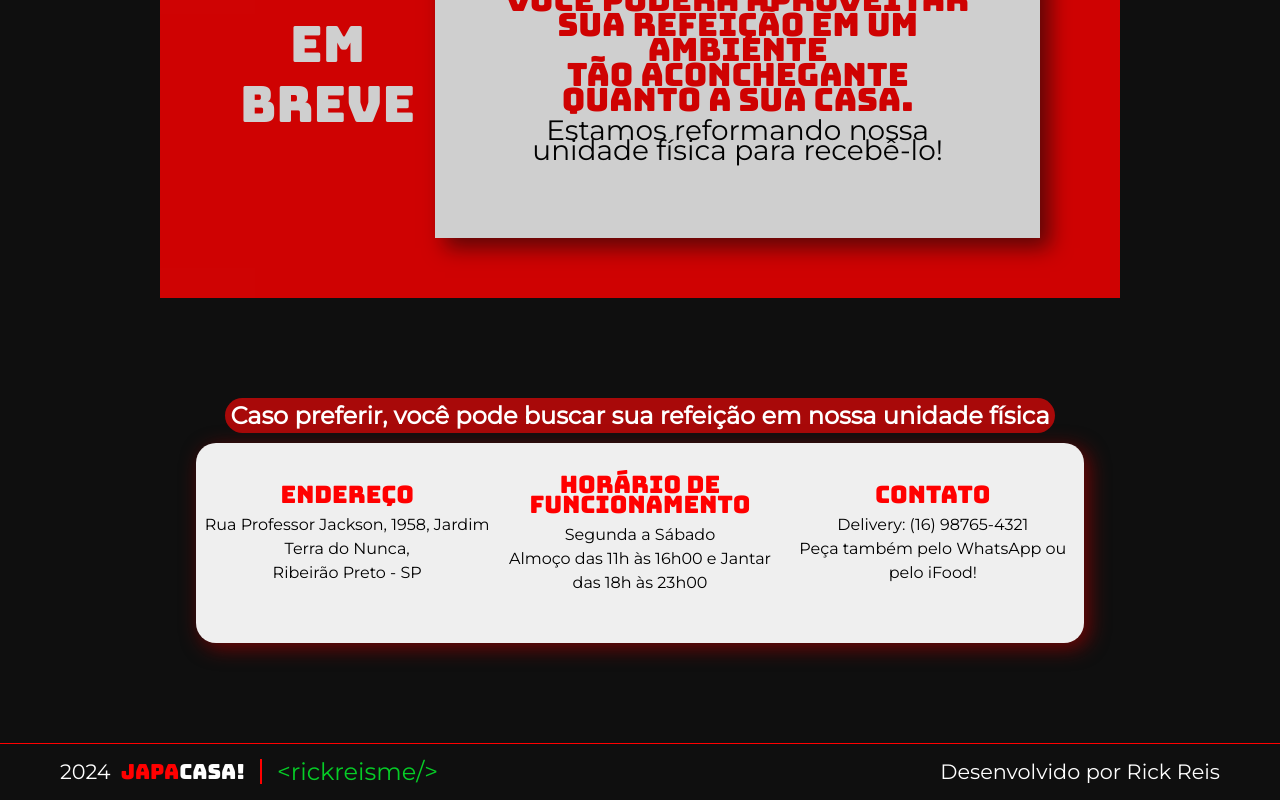
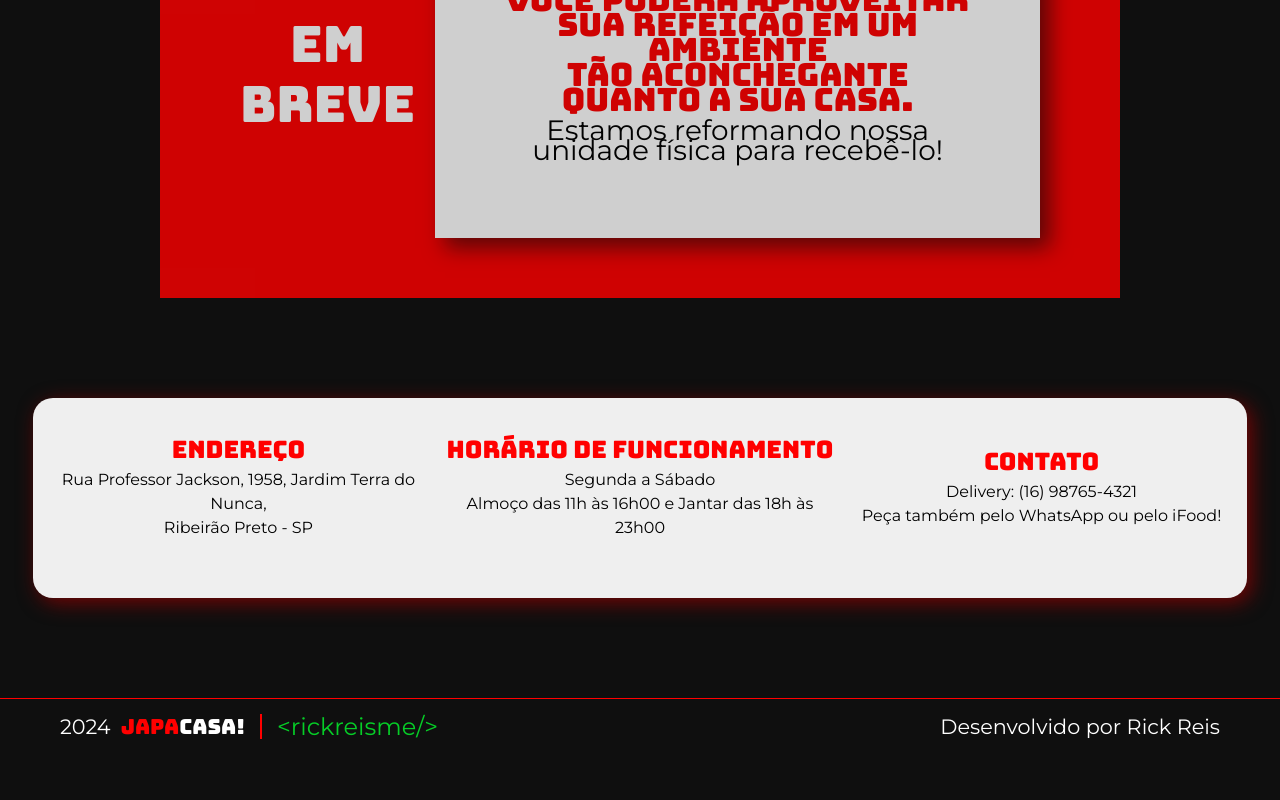
Before and after one commit to rickreisme/JapaCasa, a React (Vite) app: page / in a window 1280 px wide. Shown: the part 1511-2311 px from the top of the page. After the commit the page ends 2266 px from the top, so only its background shows below. Built offline with nearby package versions, Linux system fonts and the light colour scheme.

Commit message:
FIX - ajustando estilo

```diff
--- a/src/assets/styles/contentLocal.scss
+++ b/src/assets/styles/contentLocal.scss
@@ -3,6 +3,7 @@
     flex-direction: column;
     align-items: center;
     margin-top: 100px;
+    width: 100%;
     color: rgb(194, 190, 190);
     font-family: "Bungee", sans-serif;
     text-align: center;
@@ -25,15 +26,24 @@
 
     .home_local {
         display: flex;
-        align-items: center;
-        justify-content: center;
-        width: 75%;
-        height: 25vh;
+        min-height: 25vh;
         background-color: rgb(239, 239, 239);
         color: red;
-        padding: 0 5px;
         border-radius: 20px;
         box-shadow: 5px 5px 20px rgb(114, 5, 5);
+
+        .dados{
+            display: flex;
+            align-items: center;
+            justify-content: center;
+            gap: 10px;
+            width: 100%;
+            padding: 0 10px;
+
+            .dados-local {
+                width: 50%;
+            }
+        }
 
         h2 {
             font-size: 1.5rem;
@@ -45,9 +55,5 @@
             font-family: "Montserrat", sans-serif;
             color: black;
         }
-
-        .dados-local{
-          width: 100%;
-        }
     }
 }
--- a/src/assets/styles/sobre.scss
+++ b/src/assets/styles/sobre.scss
@@ -4,9 +4,7 @@
     align-items: center;
     justify-content: space-between;
     gap: 100px;
-    margin-top: 120px;
-    padding-left: 80px;
-    padding-right: 80px;
+    margin: 120px 80px 0;
     color: white;
 
     img {
@@ -16,7 +14,6 @@
 
     h3 {
         color: red;
-        font-weight: 400;
         margin-left: 5px;
         font-family: "Bungee", sans-serif;
     }
@@ -33,8 +30,7 @@
     align-items: center;
     justify-content: center;
     gap: 10px;
-    margin-top: 60px;
-    margin-bottom: 60px;
+    margin: 60px 0;
     color: white;
     font-family: "Bungee", sans-serif;
     text-align: center;
@@ -43,23 +39,4 @@
         width: 100%;
         height: 300px;
     }
-
-    .btn1 {
-        text-decoration: none;
-        background-color: red;
-        color: white;
-        margin-top: 10px;
-        transition:
-            color 0.3s ease-in,
-            background-color 0.3s ease-in;
-
-        h2 {
-            font-size: 16px;
-            text-align: center;
-        }
-    }
-    .btn1:hover {
-        color: black;
-        background-color: white;
-    }
 }
--- a/src/components/ContentLocal.tsx
+++ b/src/components/ContentLocal.tsx
@@ -3,12 +3,8 @@ import "../assets/styles/contentLocal.scss";
 const ContentLocal = () => {
     return (
         <div className="content_local" id="cont_local">
-            <div className="text-card2">
-                Caso preferir, você pode buscar sua refeição em nossa unidade
-                física
-            </div>
-
             <div className="home_local">
+                <div className="dados">
                     <div id="endereco" className="dados-local">
                         <h2>Endereço</h2>
                         <p>
@@ -20,8 +16,8 @@ const ContentLocal = () => {
                     <div id="funcionamento" className="dados-local">
                         <h2>Horário de funcionamento</h2>
                         <p>
-                        Segunda a Sábado <br /> Almoço das 11h às 16h00 e Jantar
-                        das 18h às 23h00
+                            Segunda a Sábado <br /> Almoço das 11h às 16h00 e
+                            Jantar das 18h às 23h00
                         </p>
                     </div>
 
@@ -34,6 +30,7 @@ const ContentLocal = () => {
                     </div>
                 </div>
             </div>
+        </div>
     );
 };
 
```
Lines whose indentation alone changed are shown as unchanged.
